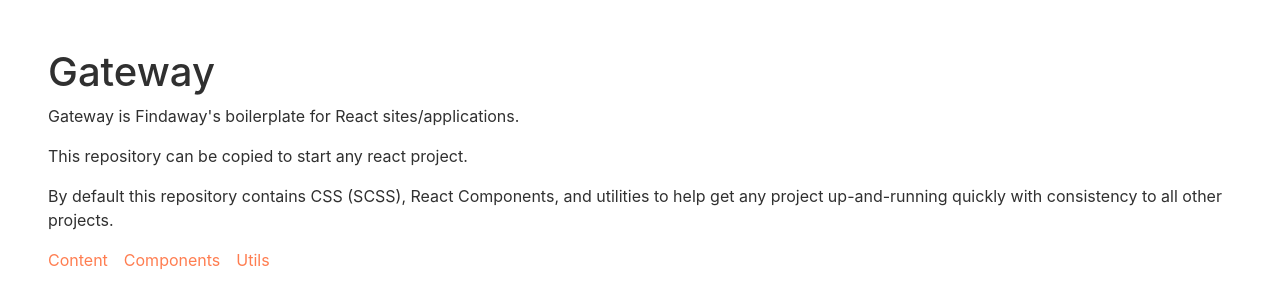
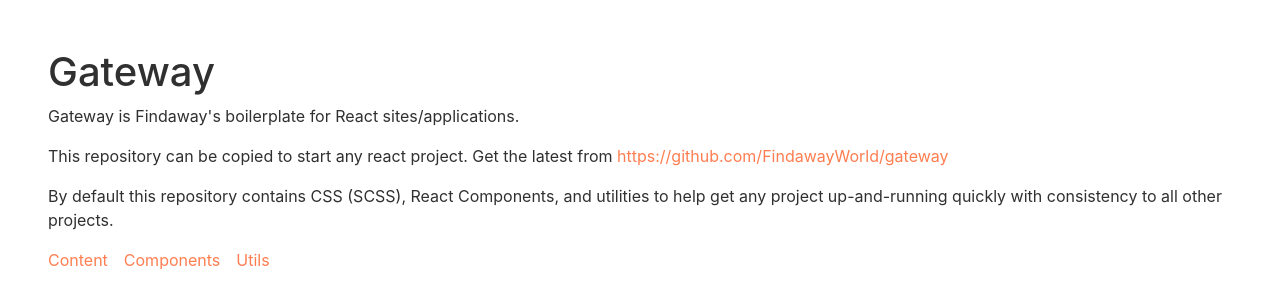
Before and after one commit to FindawayWorld/Solon, a React (Create React App) app: page / in a window 1280 px wide. Shown: the top 304 px of the page. Built offline with nearby package versions, Linux system fonts and the light colour scheme.

Commit message:
Add link to GH repo

```diff
--- a/src/App.js
+++ b/src/App.js
@@ -16,8 +16,9 @@
             <div className="p-5">
                 <h1>Gateway</h1>
                 <p>Gateway is Findaway's boilerplate for React sites/applications.</p>
-                <p>This repository can be copied to start any react project.</p>
+                <p>This repository can be copied to start any react project. Get the latest from <a href="https://github.com/FindawayWorld/gateway">https://github.com/FindawayWorld/gateway</a></p>
                 <p>By default this repository contains CSS (SCSS), React Components, and utilities to help get any project up-and-running quickly with consistency to all other projects.</p>
+                <p></p>
 
                 <ul className="list-inline">
                     <li><Link to="content">Content</Link></li>
```
